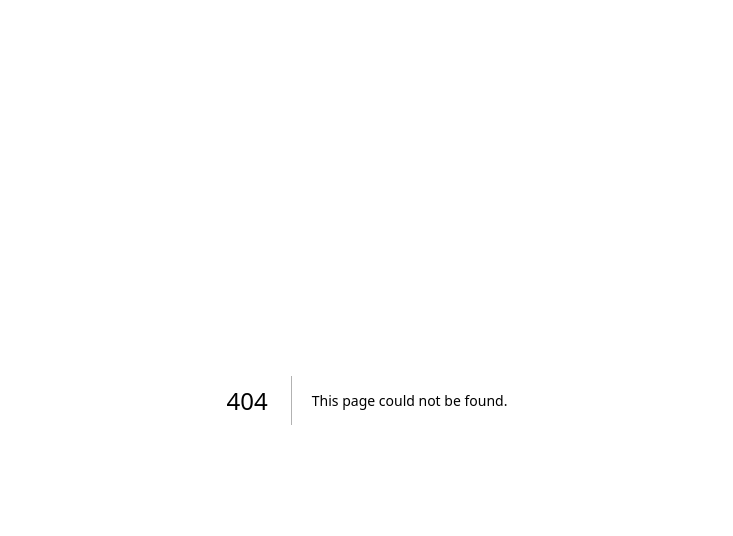
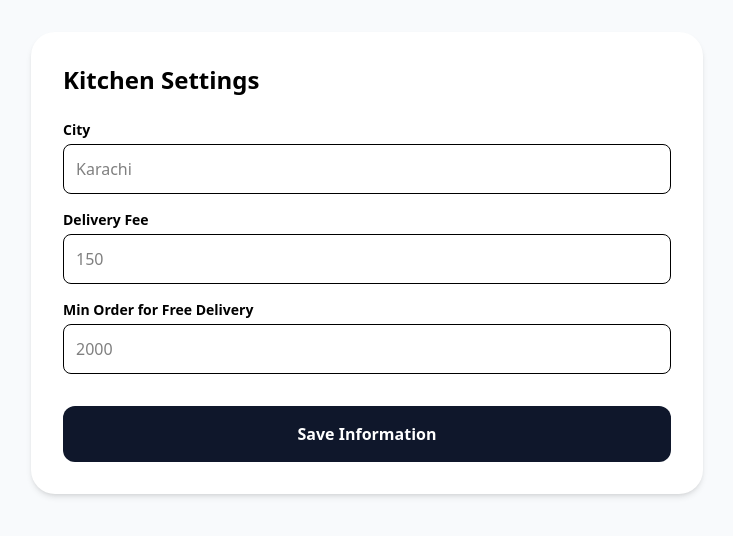
Before and after one commit to wajahatk/chefscript, a Next.js app: page /settings in a window 1280 px wide. Before the commit this address had no page. Shown: the top 536 px of the page, without its empty margins (273-1006 px from the left). Built offline with nearby package versions, Linux system fonts and the light colour scheme.

Commit message:
Create page.js

```diff
--- /dev/null
+++ b/app/settings/page.js
@@ -0,0 +1,18 @@
+"use client";
+import { useState } from 'react';
+
+export default function Settings() {
+  return (
+    <div className="min-h-screen bg-slate-50 p-8">
+      <div className="max-w-2xl mx-auto bg-white p-8 rounded-3xl shadow-md">
+        <h1 className="text-2xl font-bold mb-6">Kitchen Settings</h1>
+        <div className="space-y-4">
+          <div><label className="block text-sm font-bold mb-1">City</label><input type="text" placeholder="Karachi" className="w-full p-3 border rounded-lg"/></div>
+          <div><label className="block text-sm font-bold mb-1">Delivery Fee</label><input type="number" placeholder="150" className="w-full p-3 border rounded-lg"/></div>
+          <div><label className="block text-sm font-bold mb-1">Min Order for Free Delivery</label><input type="number" placeholder="2000" className="w-full p-3 border rounded-lg"/></div>
+          <button className="w-full bg-slate-900 text-white py-4 rounded-xl font-bold mt-4">Save Information</button>
+        </div>
+      </div>
+    </div>
+  );
+}
```
